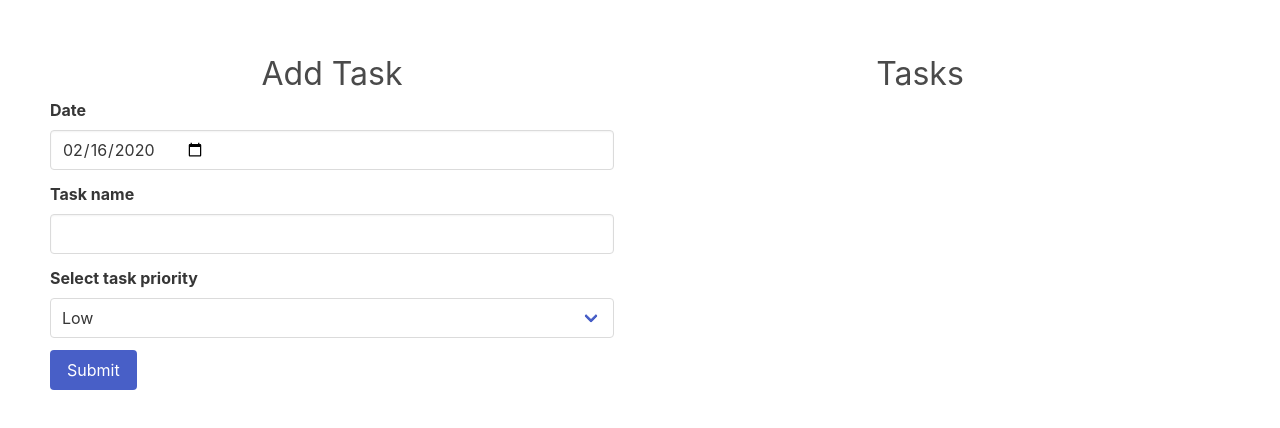
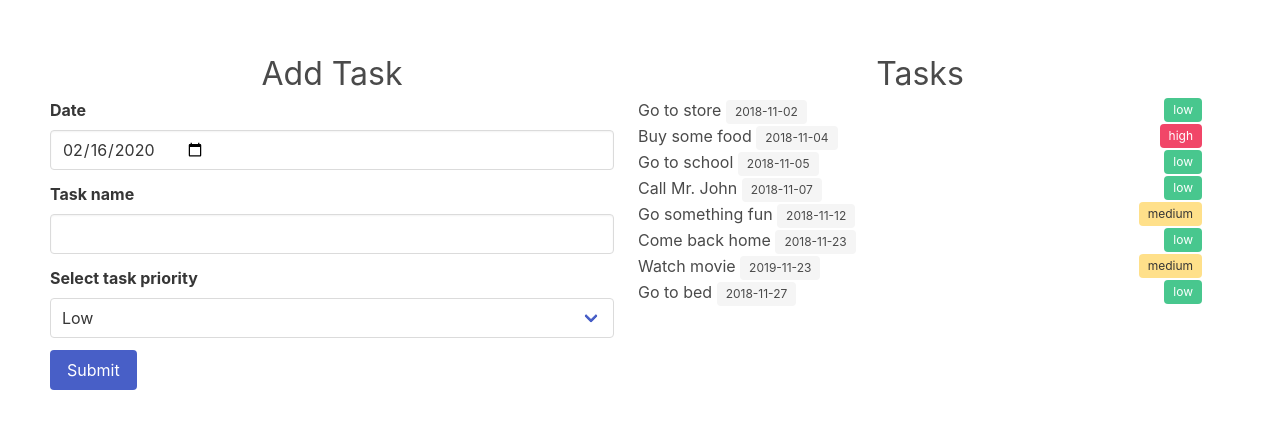
Before and after one commit to nadim1992/react-todo, a React (Create React App) app: page / in a window 1280 px wide. Shown: the top 428 px of the page. Built offline with nearby package versions, Linux system fonts and the light colour scheme.

Commit message:
Create and show task on the list

```diff
--- a/src/components/App.js
+++ b/src/components/App.js
@@ -1,17 +1,87 @@
-import React from 'react';
+import React, { useState, useEffect } from 'react';
 
 import FormContainer from './FormContainer';
 import ListContainer from './ListContainer';
+
+import { getTodaysDate } from '../helpers';
 
 import 'bulma/css/bulma.css';
 import './App.css';
 
 function App() {
+    const [todos, setTodos] = useState([{
+        id:0,name:'',date:'',priority:'low'
+    }]);
+    const [date, setDate] = useState(getTodaysDate());
+    const [name, setName] = useState('');
+    const [priority, setPriority] = useState('low');
+
+    const handleChange = (e) => {
+        switch ( e.target.name ) {
+            case 'date':
+                setDate(e.target.value);
+            break;
+
+            case 'name':
+                setName(e.target.value);
+            break;
+
+            case 'priority':
+                setPriority(e.target.value);
+            break;
+
+            default:
+        }
+    };
+
+    const handleSubmit = (e) => {
+        let count = todos.length;
+
+        setTodos([
+            { id: ++count, date, name, priority },
+            ...todos
+        ]);
+
+        resetForm();
+
+        e.preventDefault();
+    };
+
+    const resetForm = () => {
+        setDate(getTodaysDate());
+        setName('');
+        setPriority('low');
+    };
+
+    // Initialize test data
+    useEffect(() => {
+        setTodos([
+            { id: 1, date: '2018-11-02', name: 'Go to store', priority: 'low' },
+            { id: 2, date: '2018-11-04', name: 'Buy some food', priority: 'high' },
+            { id: 3, date: '2018-11-05', name: 'Go to school', priority: 'low' },
+            { id: 4, date: '2018-11-07', name: 'Call Mr. John', priority: 'low' },
+            { id: 5, date: '2018-11-12', name: 'Go something fun', priority: 'medium' },
+            { id: 6, date: '2018-11-23', name: 'Come back home', priority: 'low' },
+            { id: 7, date: '2019-11-23', name: 'Watch movie', priority: 'medium' },
+            { id: 8, date: '2018-11-27', name: 'Go to bed', priority: 'low' }
+        ]);
+    }, []);
+
     return (
         <div className="container">
             <div className="columns">
-                <FormContainer />
-                <ListContainer />
+                <FormContainer
+                    handleChange={handleChange}
+                    handleSubmit={handleSubmit}
+                    date={date}
+                    name={name}
+                    priority={priority}
+                />
+
+                <ListContainer
+                    todos={todos}
+                    handleChange={handleChange}
+                />
             </div>
         </div>
     );
--- a/src/components/FormContainer.js
+++ b/src/components/FormContainer.js
@@ -1,11 +1,9 @@
 import React from 'react';
 import TextFormField from './TextFormField';
 import SelectFormField from './SelectFormField';
-import { getTodaysDate } from '../helpers';
 
-function TodoForm() {
-
-    const options = [
+function FormContainer(props) {
+    const priorities = [
         { id: 'high', name: 'High' },
         { id: 'medium', name: 'Medium' },
         { id: 'low', name: 'Low' }
@@ -15,29 +13,40 @@ function TodoForm() {
         <div className="column">
             <h2 className="is-size-3 has-text-centered">Add Task</h2>
 
-            <form>
+            <form onSubmit={props.handleSubmit}>
                 <TextFormField
+                    handleChange={props.handleChange}
+                    inputType="date"
+                    name="date"
                     label="Date"
-                    inputType="date"
-                    value={getTodaysDate()}
+                    value={props.date}
                 />
 
                 <TextFormField
+                    handleChange={props.handleChange}
+                    inputType="text"
+                    name="name"
                     label="Task name"
-                    inputType="text"
+                    value={props.name}
                     required={true}
                 />
 
                 <SelectFormField
+                    handleChange={props.handleChange}
+                    name="priority"
                     label="Select task priority"
-                    options={options}
-                    value="low"
+                    options={priorities}
+                    value={props.priority}
                 />
 
-                <input className="button is-link" type="submit" value="Submit" />
+                <input
+                    className="button is-link"
+                    type="submit"
+                    value="Submit"
+                />
             </form>
         </div>
     );
 }
 
-export default TodoForm;
+export default FormContainer;
--- a/src/components/ListContainer.js
+++ b/src/components/ListContainer.js
@@ -1,11 +1,54 @@
-import React from  'react';
+import React from 'react';
 
-function TodoList() {
+function DateTag(props) {
+    return (
+        <span className="tag">
+            {props.date}
+        </span>
+    );
+}
+
+function PriorityTag(props) {
+    let classes = 'tag is-pulled-right';
+
+    switch ( props.priority ) {
+        case 'low':
+            classes += ' has-background-success has-text-white ';
+            break;
+
+        case 'medium':
+            classes += ' has-background-warning has-text-dark ';
+            break;
+
+        case 'high':
+            classes += ' has-background-danger has-text-white ';
+            break;
+
+        default:
+    }
+
+    return (
+        <span className={classes}>
+            {props.priority}
+        </span>
+    );
+}
+
+function ListContainer(props) {
     return (
         <div className="column">
             <h2 className="is-size-3 has-text-centered">Tasks</h2>
+
+            <ul className="list">
+                {props.todos.map(todo =>
+                    <li className="list-item" key={todo.id}>
+                        {todo.name} <DateTag date={todo.date} />
+                        <PriorityTag priority={todo.priority} />
+                    </li>
+                )}
+            </ul>
         </div>
     );
 }
 
-export default TodoList;
+export default ListContainer;
--- a/src/components/SelectFormField.js
+++ b/src/components/SelectFormField.js
@@ -4,9 +4,11 @@ function SelectFormField(props) {
     return (
         <div className="field">
             <label className="label">{props.label}</label>
-
             <div className="select">
-                <select value={props.value}>
+                <select name={props.name}
+                    value={props.value}
+                    onChange={props.handleChange}
+                >
                     {props.options.map(option =>
                         <option key={option.id} value={option.id}>
                             {option.name}
--- a/src/components/TextFormField.js
+++ b/src/components/TextFormField.js
@@ -5,7 +5,13 @@ function TextFormField(props) {
         <div className="field">
             <label className="label">{props.label}</label>
             <div className="control">
-                <input className="input" type={props.inputType} value={props.value} required={props.required} />
+                <input className="input"
+                    onChange={props.handleChange}
+                    name={props.name}
+                    type={props.inputType}
+                    value={props.value}
+                    required={props.required}
+                />
             </div>
         </div>
     );
--- a/src/helpers.js
+++ b/src/helpers.js
@@ -1,7 +1,6 @@
 export function getTodaysDate() {
     const today = new Date();
-
-    const day = String( today.getDate() ).padStart(2, '0');
+    const day   = String( today.getDate() ).padStart(2, '0');
     const month = String( today.getMonth() + 1 ).padStart(2, '0');  // January is 0!
 
     return `${today.getFullYear()}-${month}-${day}`;
```
